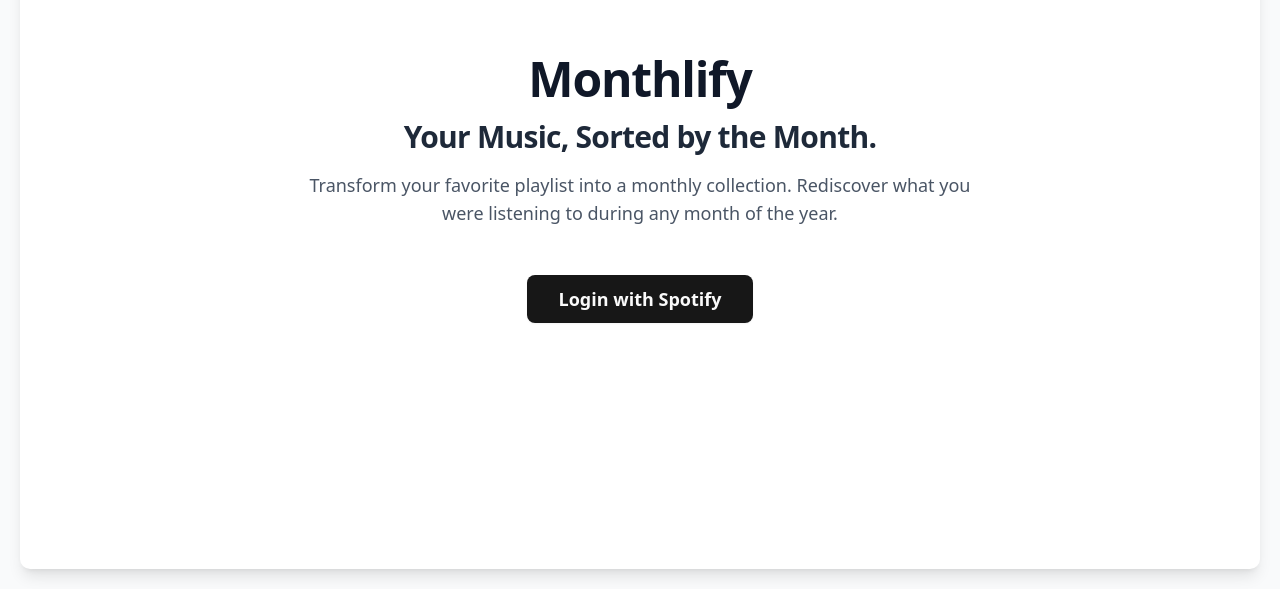
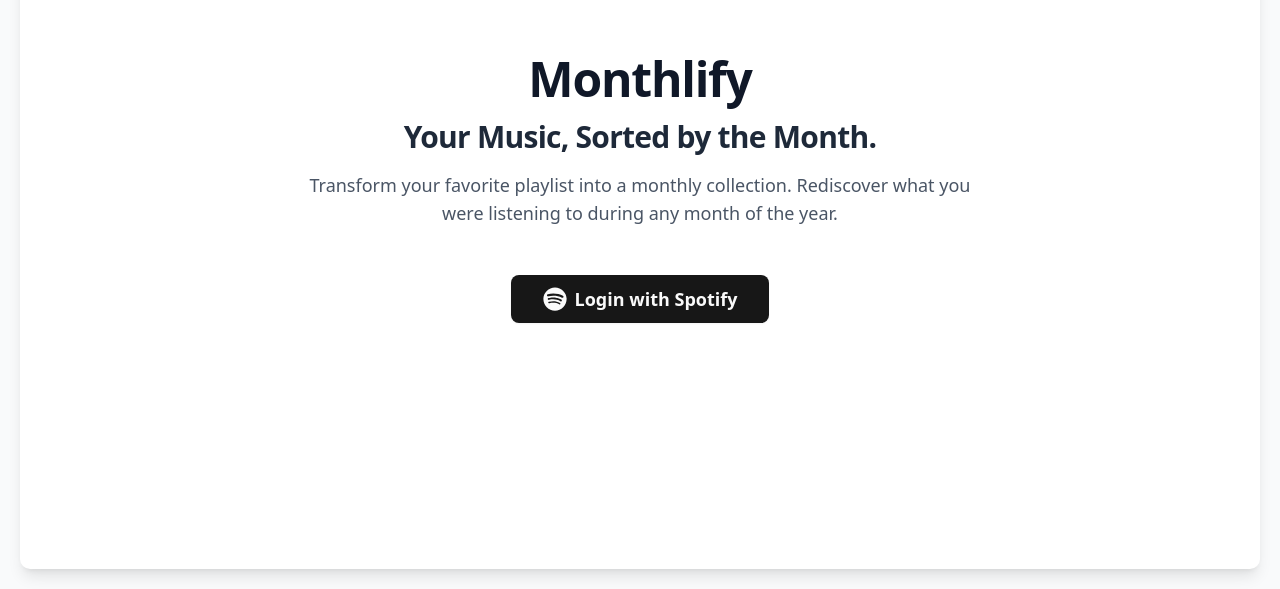
Before and after one commit to thp728/monthlify__playlist-organizer, a Next.js app in the folder client/: page / in a window 1280 px wide. Shown: the part 211-800 px from the top of the page. Built offline with nearby package versions, Linux system fonts and the light colour scheme; no server answers.

Commit message:
feat: add react-icons dependency and refactor login handling with new LoginButton component

```diff
--- a/client/package.json
+++ b/client/package.json
@@ -21,6 +21,7 @@
     "next": "15.5.2",
     "react": "19.1.0",
     "react-dom": "19.1.0",
+    "react-icons": "^5.5.0",
     "tailwind-merge": "^3.3.1",
     "zustand": "^5.0.8"
   },
--- a/client/src/app/callback/page.tsx
+++ b/client/src/app/callback/page.tsx
@@ -50,7 +50,7 @@
 
   return (
     <div className="h-full flex flex-col justify-center items-center">
-      <LoadingSpinner loadingText="Logging you in..." />;
+      <LoadingSpinner loadingText="Logging you in..." />
     </div>
   );
 }
--- a/client/src/app/dashboard/page.tsx
+++ b/client/src/app/dashboard/page.tsx
@@ -13,7 +13,7 @@
 export default function DashboardPage() {
   const [userPlaylists, setUserPlaylists] = useState<SimplifiedPlaylist[]>([]);
   const [userName, setUserName] = useState<string | null>(null);
-  const [isLoading, setIsLoading] = useState(true);
+  const [isLoading, setIsLoading] = useState(false);
   const router = useRouter();
 
   const apiBaseUrl = process.env.NEXT_PUBLIC_API_BASE_URL;
@@ -21,6 +21,7 @@
   useEffect(() => {
     async function fetchData() {
       try {
+        setIsLoading(true);
         // Fetch user playlists
         const playlistsResponse = await fetch(
           `${apiBaseUrl}/api/spotify/playlists`,
@@ -74,7 +75,7 @@
 
   if (isLoading) {
     return (
-      <div className="min-h-screen flex justify-center items-center">
+      <div className="min-h-full flex justify-center items-center">
         <LoadingSpinner loadingText="Loading Playlists..." />
       </div>
     );
--- a/client/src/app/dashboard/preview/page.tsx
+++ b/client/src/app/dashboard/preview/page.tsx
@@ -15,7 +15,7 @@
   const [previewData, setPreviewData] = useState<
     MonthlyPlaylistPreview[] | null
   >(null);
-  const [isLoading, setIsLoading] = useState(true);
+  const [isLoading, setIsLoading] = useState(false);
   const [error, setError] = useState<string | null>(null);
   const [previewPlaylists, setPreviewPlaylists] = useState<
     FrontendPreviewPlaylist[]
@@ -118,7 +118,7 @@
   }, [previewData, apiBaseUrl]);
 
   return isLoading ? (
-    <div className="w-full min-h-screen flex justify-center items-center">
+    <div className="w-full min-h-full flex justify-center items-center">
       <LoadingSpinner loadingText="Generating preview..." />
     </div>
   ) : (
--- a/client/src/app/page.tsx
+++ b/client/src/app/page.tsx
@@ -1,44 +1,11 @@
 "use client";
 
-import { useState } from "react";
 import { HeroSection } from "@/components/custom/HeroSection";
-import LoadingSpinner from "@/components/custom/LoadingSpinner";
-import { SpotifyAuthResponse } from "@/lib/types/api";
 
 export default function HomePage() {
-  const [isLoading, setIsLoading] = useState(false);
-
-  const apiBaseUrl = process.env.NEXT_PUBLIC_API_BASE_URL;
-
-  const handleLogin = async () => {
-    setIsLoading(true);
-    try {
-      const response = await fetch(`${apiBaseUrl}/api/auth/login`, {
-        method: "GET",
-        credentials: "include",
-      });
-      const data: SpotifyAuthResponse = await response.json();
-
-      if (data.auth_url) {
-        // Redirect the user to the Spotify authorization page
-        window.location.href = data.auth_url;
-      } else {
-        console.error("Failed to get auth URL from backend.");
-        setIsLoading(false);
-      }
-    } catch (error) {
-      console.error("Error during login process:", error);
-      setIsLoading(false);
-    }
-  };
-
   return (
     <div className="h-full flex flex-col justify-center items-center">
-      {isLoading ? (
-        <LoadingSpinner loadingText="Logging you in..." />
-      ) : (
-        <HeroSection onLogin={handleLogin} />
-      )}
+      <HeroSection />
     </div>
   );
 }
--- a/client/src/components/custom/HeroSection.tsx
+++ b/client/src/components/custom/HeroSection.tsx
@@ -1,10 +1,6 @@
-import { Button } from "@/components/ui/button";
+import { LoginButton } from "./LoginButton";
 
-interface HeroSectionProps {
-  onLogin: () => void;
-}
-
-export function HeroSection({ onLogin }: HeroSectionProps) {
+export function HeroSection() {
   return (
     <div>
       <section className="flex max-w-2xl flex-col items-center justify-center space-y-4 text-center">
@@ -25,12 +21,7 @@
         </p>
 
         {/* Login Button */}
-        <Button
-          onClick={onLogin}
-          className="mt-8 text-lg font-semibold px-8 py-6"
-        >
-          Login with Spotify
-        </Button>
+        <LoginButton />
       </section>
     </div>
   );
--- /dev/null
+++ b/client/src/components/custom/LoginButton.tsx
@@ -0,0 +1,55 @@
+"use client";
+
+import { Button } from "@/components/ui/button";
+import { useState } from "react";
+import { SpotifyAuthResponse } from "@/lib/types/api";
+import { Loader2 } from "lucide-react";
+import { FaSpotify } from "react-icons/fa";
+
+export function LoginButton() {
+  const [isLoading, setIsLoading] = useState(false);
+
+  const apiBaseUrl = process.env.NEXT_PUBLIC_API_BASE_URL;
+
+  const handleLogin = async () => {
+    setIsLoading(true);
+    try {
+      const response = await fetch(`${apiBaseUrl}/api/auth/login`, {
+        method: "GET",
+        credentials: "include",
+      });
+      const data: SpotifyAuthResponse = await response.json();
+
+      if (data.auth_url) {
+        // Redirect the user to the Spotify authorization page
+        window.location.href = data.auth_url;
+      } else {
+        console.error("Failed to get auth URL from backend.");
+        setIsLoading(false);
+      }
+    } catch (error) {
+      console.error("Error during login process:", error);
+      setIsLoading(false);
+    }
+  };
+
+  return (
+    <Button
+      disabled={isLoading}
+      className="mt-8 text-lg font-semibold px-8 py-6"
+      onClick={handleLogin}
+    >
+      {isLoading ? (
+        <div className="flex items-center justify-center">
+          <span className="mr-2">Logging in...</span>
+          <Loader2 className="h-8 w-8 animate-spin" />
+        </div>
+      ) : (
+        <div className="flex items-center justify-center space-x-2 my-3">
+          <FaSpotify className="size-6 mr-2" />
+          <span>Login with Spotify</span>
+        </div>
+      )}
+    </Button>
+  );
+}
--- a/client/src/components/custom/Preview.tsx
+++ b/client/src/components/custom/Preview.tsx
@@ -77,7 +77,7 @@
   };
 
   return isLoading ? (
-    <div className="w-full min-h-screen flex justify-center items-center">
+    <div className="w-full min-h-full flex justify-center items-center">
       <LoadingSpinner loadingText="Creating playlists..." />
     </div>
   ) : (
```
Also changed, not shown: 1 other file (tests, documents, lock files or other folders).
